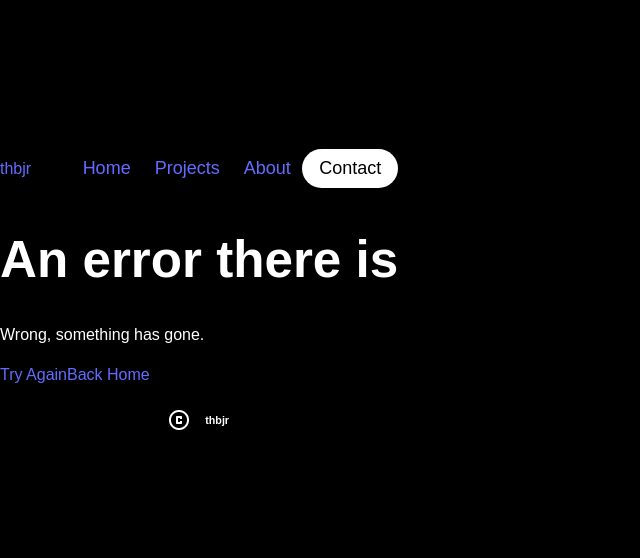
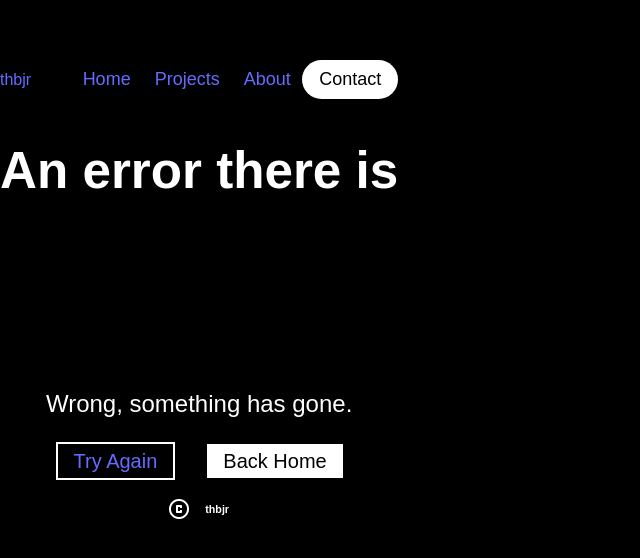
Before and after one commit to Thato-Hopolang/thbjr, a React (Vite) app in the folder thbjr/: page /Error in a window 1280 px wide. Shown: the part 104-662 px from the top of the page, without its empty margins (0-640 px from the left). Built offline with nearby package versions, Linux system fonts and the light colour scheme.

Commit message:
Completes ErrorInfo (jsx & css) Adds Project (jsx & css)

```diff
--- a/thbjr/src/App.css
+++ b/thbjr/src/App.css
@@ -12,3 +12,17 @@ a {
   text-decoration: none;
   color: #fff;
 }
+
+.btn-border {
+  border: 0.125rem solid #fff;
+  margin-right: 2rem;
+  font-size: 1.25rem;
+  padding: 0.375rem 1rem;
+}
+
+.btn-bg {
+  color: #000;
+  background: #fff;
+  font-size: 1.25rem;
+  padding: 0.375rem 1rem;
+}
--- a/thbjr/src/App.jsx
+++ b/thbjr/src/App.jsx
@@ -20,7 +20,7 @@ function App() {
         <Route path="/Projects" element={<Projects/>} />
         <Route path="/About" element={<About/>} />
         <Route path="/Contact" element={<Contact/>} />
-        <Route path="/Error" element={<Error/>} />
+        <Route path="/*" element={<Error/>} />
       </Routes>
       </div>
       <Footer/>
--- a/thbjr/src/Components/Error/ErrorInfo.css
+++ b/thbjr/src/Components/Error/ErrorInfo.css
@@ -0,0 +1,16 @@
+.errorinfo {
+  display: flex;
+  flex-direction: column;
+  justify-content: center;
+  align-items: center;
+}
+
+h3 {
+  font-size: 4rem;
+  font-weight: 500;
+}
+
+p {
+  font-size: 1.5rem;
+  font-weight: 500;
+}
--- a/thbjr/src/Components/Error/ErrorInfo.jsx
+++ b/thbjr/src/Components/Error/ErrorInfo.jsx
@@ -8,8 +8,8 @@ const ErrorInfo = ({ errornumber }) => {
       <h3>{errornumber}</h3>
       <p>Wrong, something has gone.</p>
       <div className="options-holder">
-        <LinkedBtn to={"/"} btntext={"Try Again"}/>
-        <LinkedBtn to={"/"} btntext={"Back Home"}/>
+        <LinkedBtn className={"btn-border"} to={"/"} btntext={"Try Again"}/>
+        <LinkedBtn className={"btn-bg"} to={"/"} btntext={"Back Home"}/>
       </div>
     </div>
   )
@@ -17,8 +17,8 @@ const ErrorInfo = ({ errornumber }) => {
 
 export default ErrorInfo
 
-function LinkedBtn({ to, btntext }) {
+function LinkedBtn({ className, to, btntext }) {
   return (
-    <Link to={to}>{btntext}</Link>
+    <Link className={className} to={to}>{btntext}</Link>
   )
 }
```
Also changed, not shown: thbjr/src/Components/Projects/Project.jsx (added, +9 -0 lines), thbjr/src/Components/Projects/Project.css (added).
